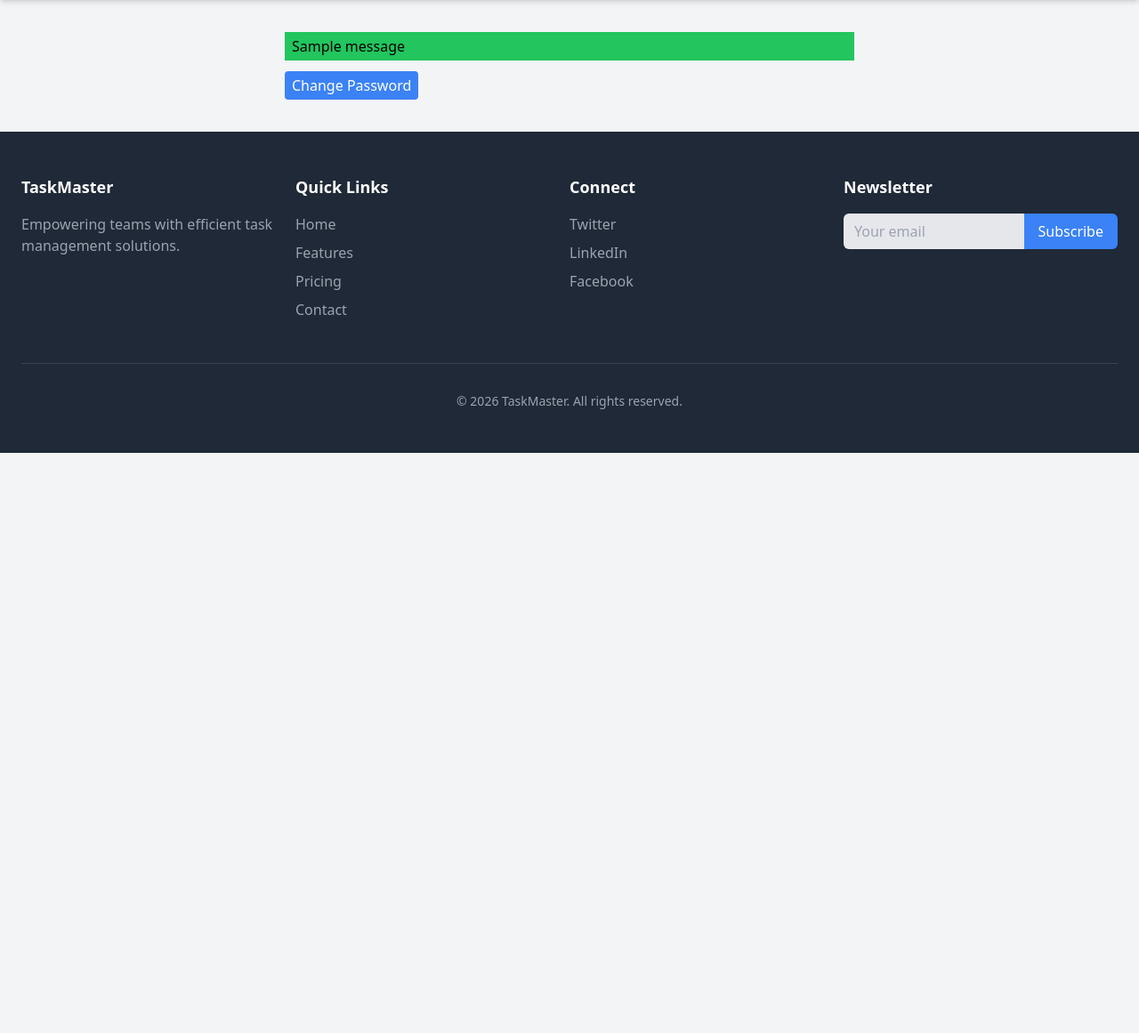
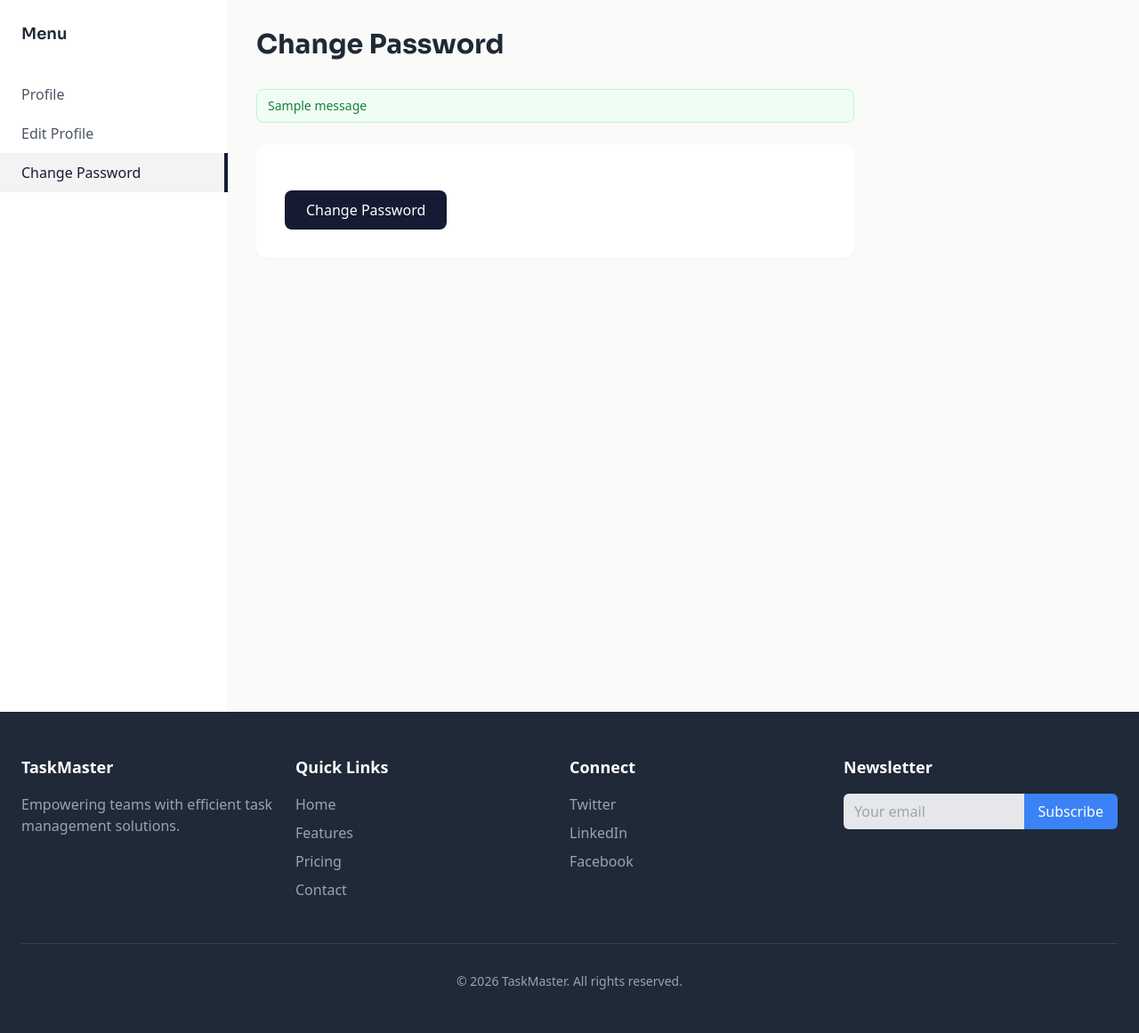
Before and after one commit to shehabuddin380/task_managemant_django, a Django app: template users/templates/accounts/password_change.html in a window 1280 px wide. Shown: the part 88-1249 px from the top of the page at 89% size. Before the commit the page ends 597 px from the top, so only its background shows below. Run offline with Django 5.2, Linux system fonts and the light colour scheme; the template is opened without the code that fills it, so the values that code supplies are empty; tables that the repository leaves empty hold one stand-in row (values such as "Sample post"); one stand-in notice (Sample message) is shown.

Commit message:
fix update password change

```diff
--- a/static/css/output.css
+++ b/static/css/output.css
@@ -752,6 +752,10 @@ video {
   height: 0.625rem;
 }
 
+.h-20 {
+  height: 5rem;
+}
+
 .h-24 {
   height: 6rem;
 }
@@ -804,6 +808,10 @@ video {
   width: 66.666667%;
 }
 
+.w-20 {
+  width: 5rem;
+}
+
 .w-24 {
   width: 6rem;
 }
@@ -840,6 +848,10 @@ video {
   min-width: 100%;
 }
 
+.max-w-2xl {
+  max-width: 42rem;
+}
+
 .max-w-7xl {
   max-width: 80rem;
 }
@@ -874,6 +886,10 @@ video {
 
 .transform {
   transform: translate(var(--tw-translate-x), var(--tw-translate-y)) rotate(var(--tw-rotate)) skewX(var(--tw-skew-x)) skewY(var(--tw-skew-y)) scaleX(var(--tw-scale-x)) scaleY(var(--tw-scale-y));
+}
+
+.cursor-pointer {
+  cursor: pointer;
 }
 
 .list-inside {
@@ -988,6 +1004,12 @@ video {
   margin-bottom: calc(1rem * var(--tw-space-y-reverse));
 }
 
+.space-y-5 > :not([hidden]) ~ :not([hidden]) {
+  --tw-space-y-reverse: 0;
+  margin-top: calc(1.25rem * calc(1 - var(--tw-space-y-reverse)));
+  margin-bottom: calc(1.25rem * var(--tw-space-y-reverse));
+}
+
 .divide-y > :not([hidden]) ~ :not([hidden]) {
   --tw-divide-y-reverse: 0;
   border-top-width: calc(1px * calc(1 - var(--tw-divide-y-reverse)));
@@ -1071,6 +1093,10 @@ video {
   border-bottom-width: 1px;
 }
 
+.border-r-4 {
+  border-right-width: 4px;
+}
+
 .border-t {
   border-top-width: 1px;
 }
@@ -1104,6 +1130,11 @@ video {
   border-color: rgb(243 244 246 / var(--tw-border-opacity, 1));
 }
 
+.border-gray-200 {
+  --tw-border-opacity: 1;
+  border-color: rgb(229 231 235 / var(--tw-border-opacity, 1));
+}
+
 .border-gray-300 {
   --tw-border-opacity: 1;
   border-color: rgb(209 213 219 / var(--tw-border-opacity, 1));
@@ -1136,6 +1167,10 @@ video {
 .bg-\[\#161B33\] {
   --tw-bg-opacity: 1;
   background-color: rgb(22 27 51 / var(--tw-bg-opacity, 1));
+}
+
+.bg-\[\#161B33\]\/5 {
+  background-color: rgb(22 27 51 / 0.05);
 }
 
 .bg-\[\#2DD4BF\] {
@@ -1388,6 +1423,10 @@ video {
 
 .pb-2 {
   padding-bottom: 0.5rem;
+}
+
+.pb-8 {
+  padding-bottom: 2rem;
 }
 
 .pt-8 {
@@ -1798,6 +1837,10 @@ video {
 }
 
 @media (min-width: 640px) {
+  .sm\:w-auto {
+    width: auto;
+  }
+
   .sm\:grid-cols-2 {
     grid-template-columns: repeat(2, minmax(0, 1fr));
   }
--- a/users/templates/accounts/password_change.html
+++ b/users/templates/accounts/password_change.html
@@ -1,16 +1,71 @@
 {% extends "base.html" %}
 {% block title %}Change Password{% endblock %}
 {% block content %}
-    <div class='mx-auto w-1/2 my-9'>
+<style>
+  @import url('https://fonts.googleapis.com/css2?family=Sora:wght@600;700;800&display=swap');
+  .font-display { font-family: 'Sora', 'Inter', sans-serif; }
+</style>
+<div class="bg-[#FAFAF8] min-h-screen">
+  <div class="flex min-h-screen">
+    <!-- Sidebar -->
+    <aside class="w-64 bg-white shadow-sm">
+      <div class="p-6">
+        <h2 class="font-display font-semibold text-lg text-[#1F2937]">Menu</h2>
+      </div>
+      <nav class="mt-2">
+        <a href="{% url 'profile' %}" class="block py-2.5 px-6 text-gray-600 hover:bg-gray-50 hover:text-[#161B33]">Profile</a>
+        <a href="{% url 'edit_profile' %}" class="block py-2.5 px-6 text-gray-600 hover:bg-gray-50 hover:text-[#161B33]">Edit Profile</a>
+        <a href="{% url 'password_change' %}" class="block py-2.5 px-6 text-[#161B33] font-medium bg-[#161B33]/5 border-r-4 border-[#161B33]">Change Password</a>
+      </nav>
+    </aside>
+
+    <!-- Main Content -->
+    <main class="flex-1 p-8">
+      <h1 class="font-display font-bold text-3xl text-[#1F2937] mb-8">Change Password</h1>
+
       {% if messages %}
           {% for message in messages %}
-                <div class="px-2 py-1 {% if message.tags == 'success' %}bg-green-500{% endif %}">{{message}}</div>
+              <div class="px-3 py-2 {% if message.tags == 'success' %}bg-green-50 border border-green-200 text-green-700{% else %}bg-red-50 border border-red-200 text-red-700{% endif %} text-sm rounded-lg mb-6 max-w-2xl">
+                  {{ message }}
+              </div>
           {% endfor %}
       {% endif %}
-        <form method='POST'>
+
+      {% if form.non_field_errors %}
+          {% for error in form.non_field_errors %}
+              <div class="px-3 py-2 bg-red-50 border border-red-200 text-red-700 text-sm rounded-lg mb-6 max-w-2xl">
+                  {{ error }}
+              </div>
+          {% endfor %}
+      {% endif %}
+
+      <form method="POST" class="bg-white rounded-xl shadow-sm p-8 max-w-2xl space-y-5">
         {% csrf_token %}
-            {{ form }}
-            <button class='bg-blue-500 px-2 py-1 rounded text-white mt-3' type="submit">Change Password</button>
+        {% for field in form %}
+            <div>
+                <label for="{{ field.id_for_label }}" class="block text-sm font-medium text-gray-700 mb-1">
+                    {{ field.label }}
+                </label>
+                {{ field }}
+                {% if field.help_text %}
+                    <p class="text-xs text-gray-400 mt-1">{{ field.help_text|safe }}</p>
+                {% endif %}
+                {% if field.errors %}
+                    <ul class="mt-1 space-y-0.5">
+                        {% for error in field.errors %}
+                            <li class="text-xs text-red-600">{{ error }}</li>
+                        {% endfor %}
+                    </ul>
+                {% endif %}
+            </div>
+        {% endfor %}
+
+        <button type="submit"
+                class="w-full sm:w-auto bg-[#161B33] hover:bg-[#232B52] text-white font-medium px-6 py-2.5 rounded-lg mt-2 transition-colors">
+          Change Password
+        </button>
       </form>
+    </main>
+  </div>
 </div>
 {% endblock content %}
```
Also changed, not shown: media/profile_images/WhatsApp_Image_2026-07-29_at_12.10.29_PM.jpeg (added). Lines whose indentation alone changed are shown as unchanged.
